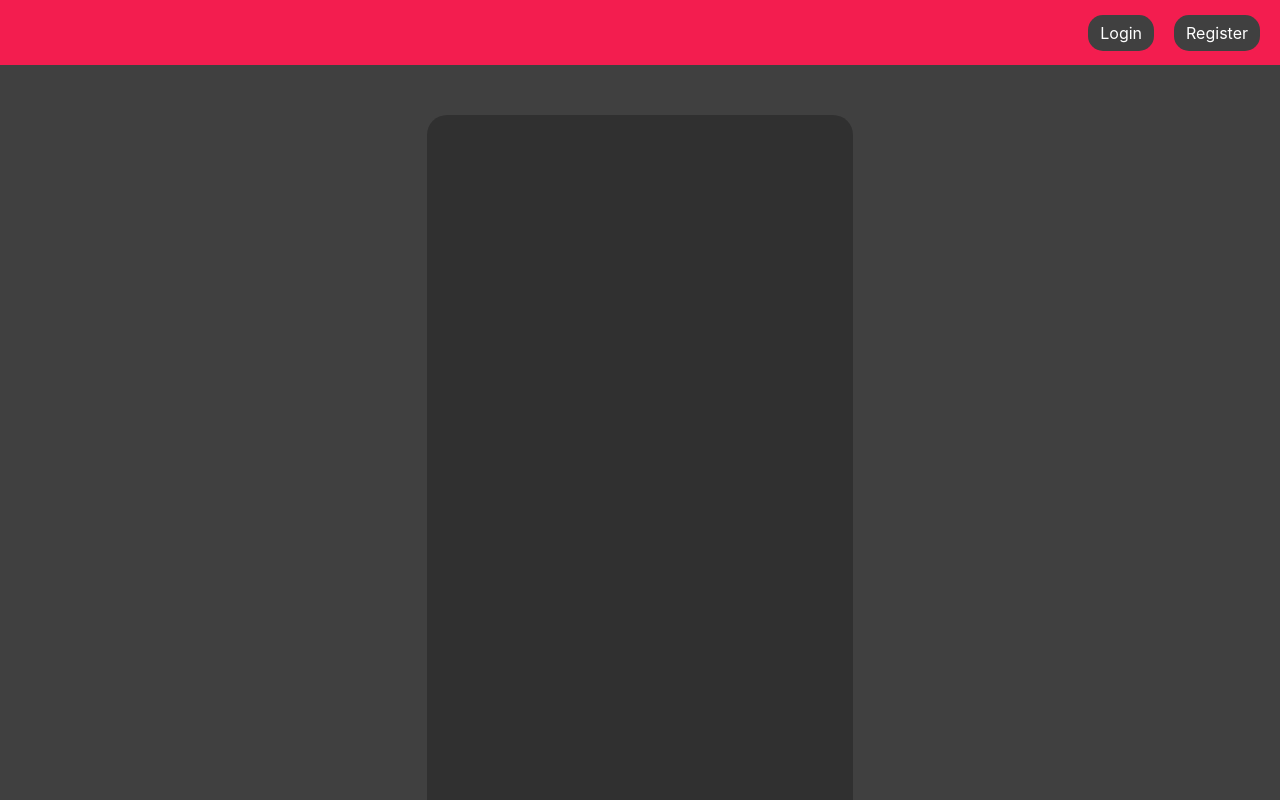
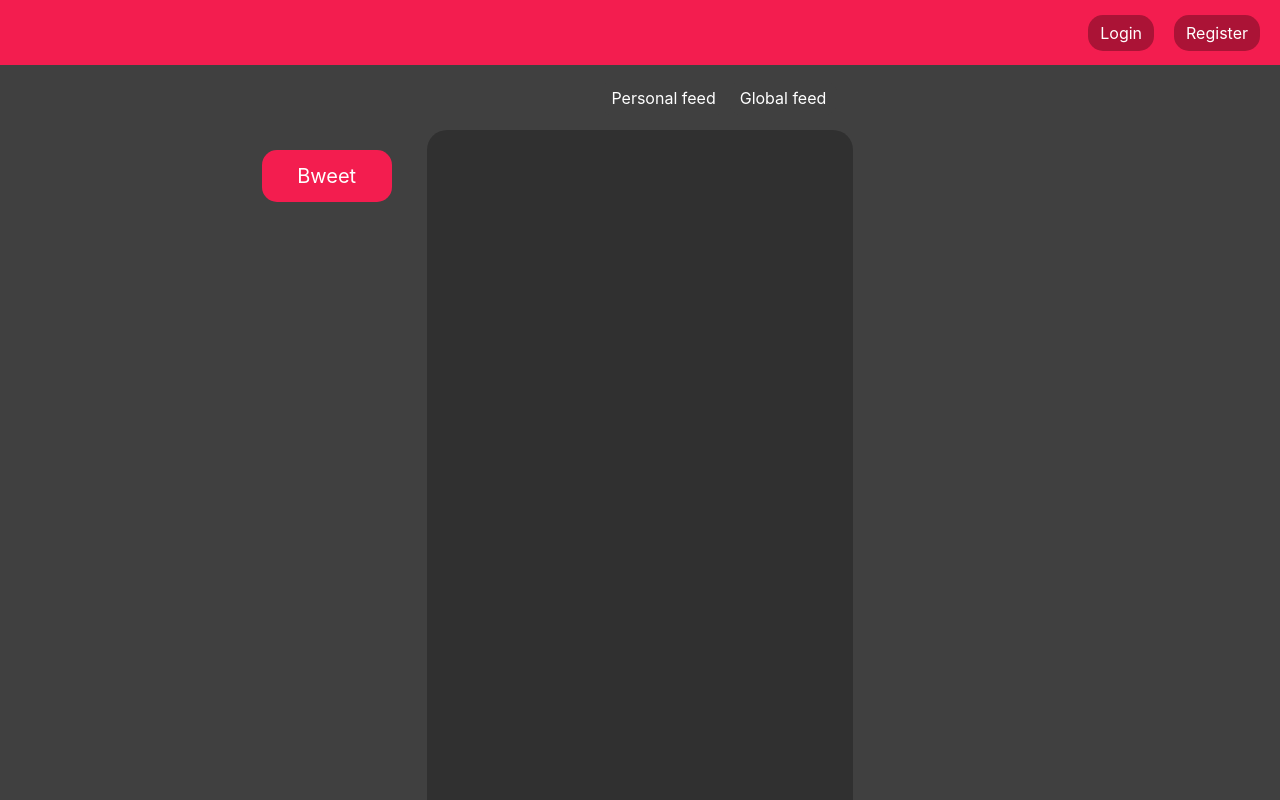
Before and after one commit to LittleScooter/Bwitter, a plain HTML site: page index.html in a window 1280 px wide. Shown: the top 800 px of the page. Drawn offline with nearby package versions, Linux system fonts and the light colour scheme.

Commit message:
some more css and html

```diff
--- a/index.html
+++ b/index.html
@@ -14,18 +14,31 @@
 <body>
 
     <header>
+        <!-- <h2>🅱️witter</h2> -->
         <button type="button" id="regButton" class="btn btn-secondary">Register</button>
         <button type="button" id="loginButton" class="btn btn-secondary">Login</button>
     </header>
 
     <div class="container-fluid">
         <div class="row">
-            <div class="col-md-4 text-white" id="middleSpace"></div>
+            <div class="col-md-4 text-white" id="topSpace"></div>
+            <div class="col-md-4 text-white" id="topmiddleSpace">
+                <button type="button" id="globFeedButton" class="btn btn-secondary">Global feed</button>
+                <button type="button" id="perFeedButton" class="btn btn-secondary">Personal feed</button>
+            </div>
+            <div class="col-md-4 text-white" id="topSpace"></div>
+        </div>
+    </div>
+
+    <div class="container-fluid">
+        <div class="row">
+            <div class="col-md-4 text-white" id="middleSpace">
+                <button type="button" id="bweetButton" class="btn btn-primary">Bweet</button>
+            </div>
             <div class="col-md-4 text-white" id="mainFeed"></div>
             <div class="col-md-4 text-white" id="middleSpace"></div>
         </div>
     </div>
-
 
     <!-- js bootstrap -->
     <script src="https://code.jquery.com/jquery-3.4.1.slim.min.js"
--- a/style.css
+++ b/style.css
@@ -9,24 +9,53 @@ body {
     background-color: #404040;
 }
 
+h2 {
+    margin: none;
+    color: white;
+}
+
 #mainFeed {
     background-color: #303030;
-    height: 11as00px;
-    margin-top: 50px;
+    height: 1100px;
     border-top-right-radius: 20px;
     border-top-left-radius: 20px;
 }
 
-#middleSpace{
+#middleSpace {
     height: 1100px;
-    margin-top: 50px;
+}
+
+#topmiddleSpace,
+#topSpace {
+    height: 50px;
+    margin-top: 15px;
 }
 
 #loginButton,
 #regButton {
-    background-color: #404040;
+    background-color: #ab1336;
     float: right;
     margin-right: 20px;
     border-radius: 15px;
     border: none;
 }
+
+#perFeedButton,
+#globFeedButton {
+    background-color: #404040;
+    border-radius: 15px;
+    border: none;
+    float: right;
+}
+
+#bweetButton {
+    background-color: #f31d4f;
+    font-size: 20px;
+    border: none;
+    border-radius: 15px;
+    width: 130px;
+    height: 52px;
+    float: right;
+    margin-top: 20px;
+    margin-right: 20px;
+}
```
